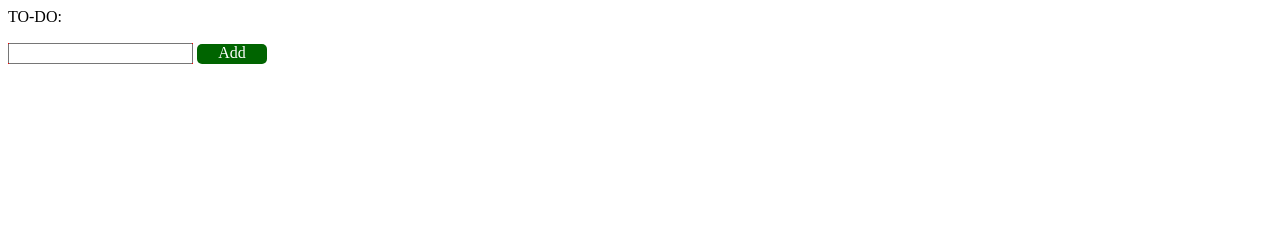
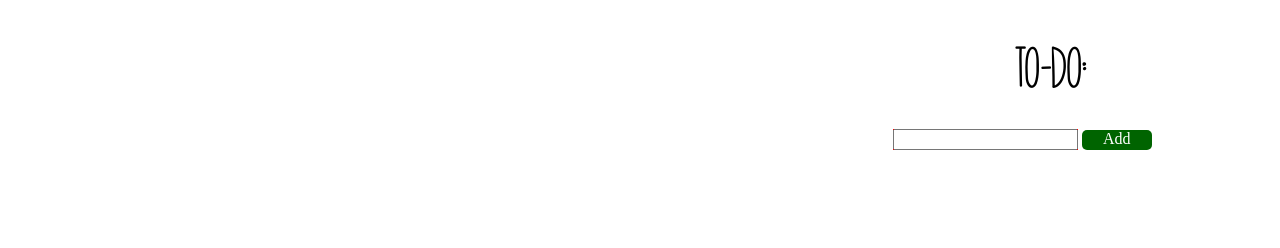
Before and after one commit to CarminaP/CarminaP.github.io, a plain HTML site: page to-do.html in a window 1280 px wide. Drawn offline with nearby package versions, Linux system fonts and the light colour scheme.

Commit message:
Update to-do.html

```diff
--- a/to-do.html
+++ b/to-do.html
@@ -3,6 +3,7 @@
     <meta charset="utf-8"/>
     <meta name="viewport" content="width=device-width, initial-scale=1.0"/>
     <title>Lazy Out</title>
+        <link rel="stylesheet" type="text/css" href="css/style.css" />
     <style type="text/css">
         form {
             background-color: #FF0000;
@@ -19,6 +20,7 @@
             text-align: center;
             margin-top:2px;
             }
+
             .list {
                 color:black;
             }
@@ -31,6 +33,7 @@
     <script url="code.jquery.com/jquery-1.10.2.js"></script>
 
     <script>
+
     $(document).ready(function() {
         $("#button").click(function(){
            var toAdd = $("input[name=checkListItem]").val();
```
